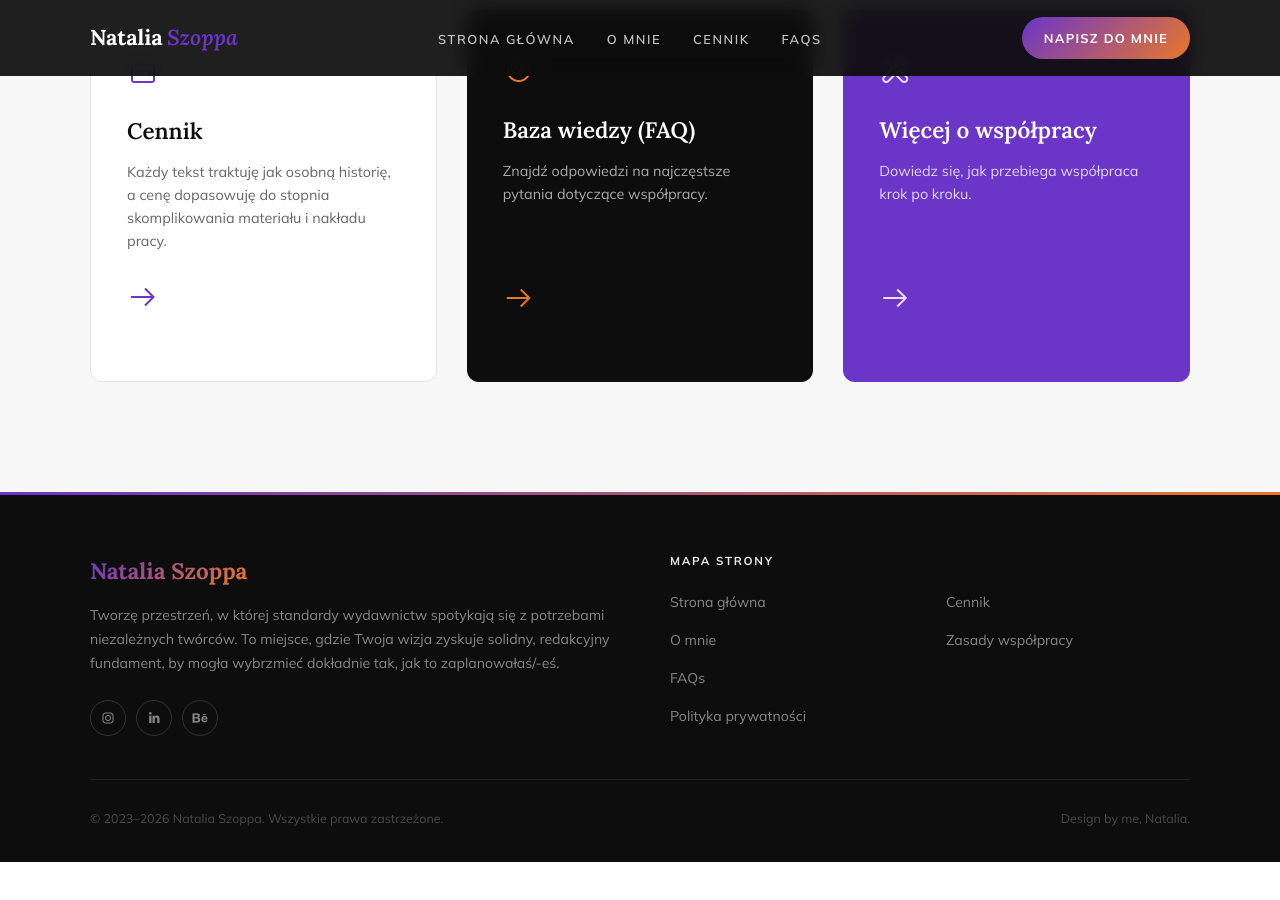
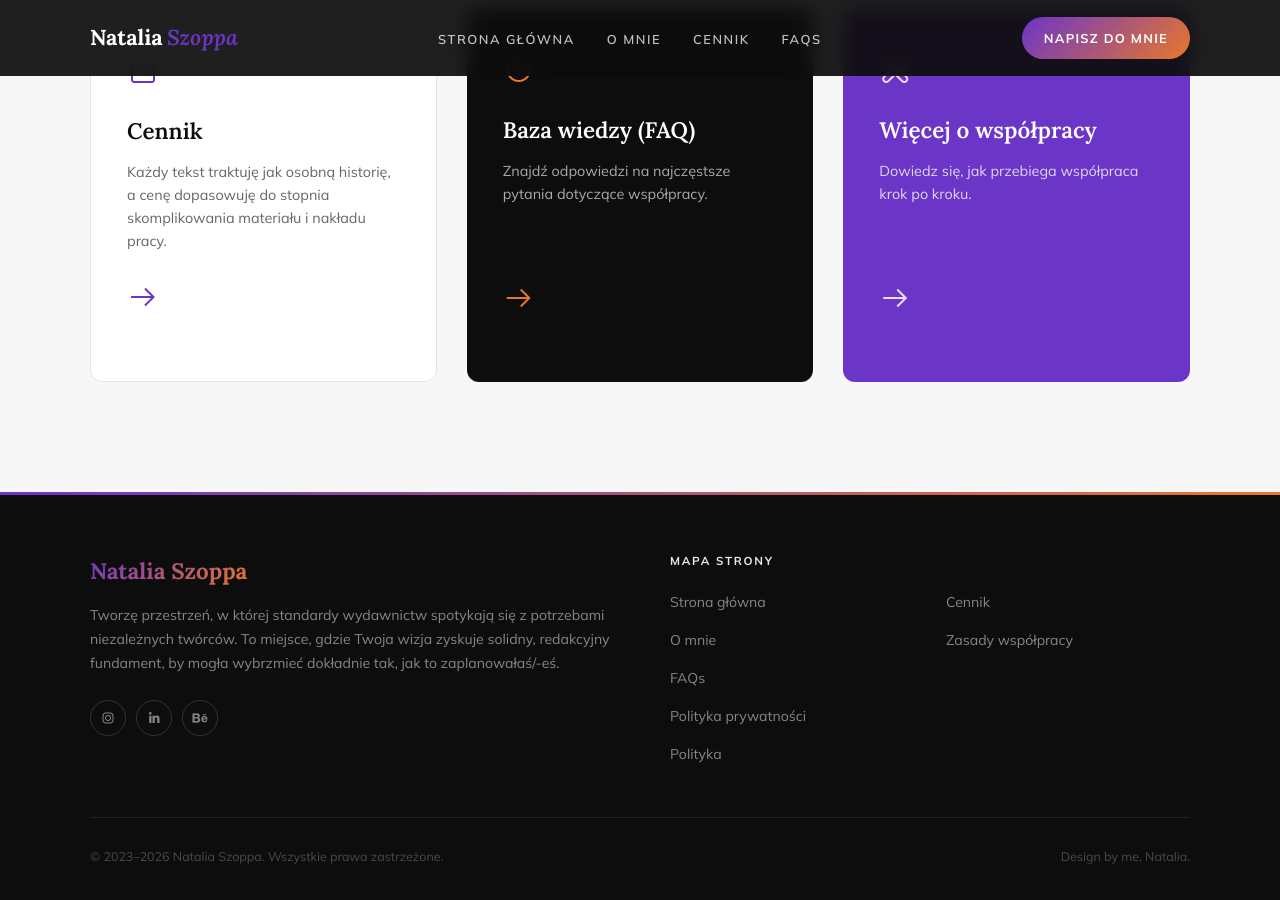
Before and after one commit to Bonnie00726/nataliaszoppa, a Jekyll site: the page built from index.html, in a window 1280 px wide and 900 px high, scrolled down 10368 px. Built offline with Jekyll 4.4.1, drawn with Linux system fonts in a browser that asks for light colours; before the commit the page ends 11230 px from its top, so only the background shows below that.

Commit message:
Update footer.html

```diff
--- a/_includes/footer.html
+++ b/_includes/footer.html
@@ -22,6 +22,7 @@
                         <li><a href="{{ site.baseurl }}/faqs.html">FAQs</a></li>
 
                         <li><a href="{{ site.baseurl }}/polityka-prywatnosci.html">Polityka prywatności</a></li>
+                         <li><a href="{{ site.baseurl }}/zasady2.html">Polityka</a></li>
                     </ul>
                 </div>
                 <div class="footer-col">
```
